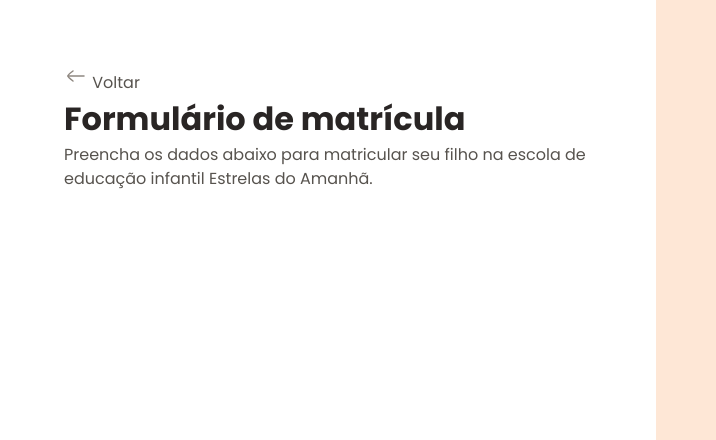
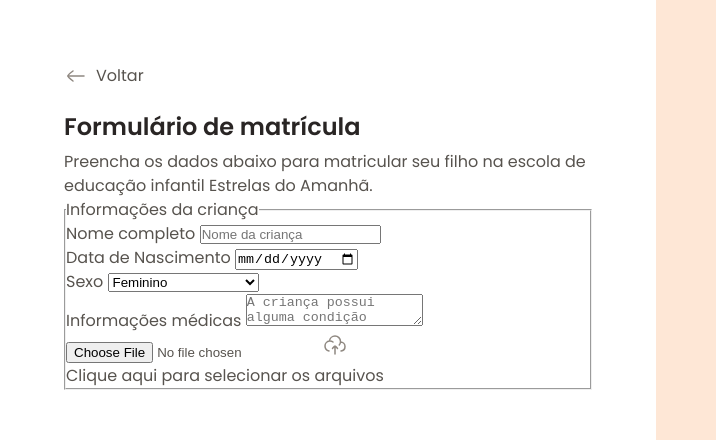
Before and after one commit to yasmine204/formulario-matricula, a plain HTML site: page index.html in a window 1280 px wide. Shown: the top 440 px of the page, 0-716 px from the left. Drawn offline with Linux system fonts and the light colour scheme; a web font is replaced by a local one.

Commit message:
starts the form section

```diff
--- a/index.html
+++ b/index.html
@@ -27,6 +27,54 @@
 						Preencha os dados abaixo para matricular seu filho na escola de
 						educação infantil Estrelas do Amanhã.
 					</p>
+
+					<form action="" method="post" enctype="multipart/form-data">
+						<fieldset class="child-info">
+							<legend>Informações da criança</legend>
+
+							<div class="input-wrapper">
+								<label for="fullname">Nome completo</label>
+								<input
+									name="fullname"
+									id="fullname"
+									type="text"
+									placeholder="Nome da criança"
+								/>
+							</div>
+
+							<div class="input-wrapper">
+								<label for="birth">Data de Nascimento</label>
+								<input name="birth" id="birth" type="date" lang="pt-BR" />
+							</div>
+
+							<div class="select-wrapper">
+								<label for="gender">Sexo</label>
+								<select name="gender" id="gender">
+									<option value="female">Feminino</option>
+									<option value="male">Masculino</option>
+									<option value="na">Prefiro não responder</option>
+								</select>
+							</div>
+
+							<div class="text-area-wrapper">
+								<label for="medical-info">Informações médicas</label>
+								<textarea
+									name="medical-info"
+									id="medical-info"
+									placeholder="A criança possui alguma condição médica que a escola deve estar ciente? (Se sim, especifique.)"
+								></textarea>
+							</div>
+
+							<div class="drop-area-wrapper">
+								<input type="file" name="birth-file" id="birth-file" />
+								<img
+									src="./assets/icons/cloud-upload.svg"
+									alt="Ícone de upload"
+								/>
+								<p>Clique aqui para selecionar os arquivos</p>
+							</div>
+						</fieldset>
+					</form>
 				</div>
 			</main>
 
--- a/styles/layout.css
+++ b/styles/layout.css
@@ -19,14 +19,14 @@ main {
 		margin-left: auto;
 	}
 
-	& back {
+	& .back {
 		display: flex;
 		align-items: center;
 		gap: 0.5rem;
 		margin-bottom: 1.5rem;
 	}
 
-	& back {
+	& h1 {
 		font: 600 1.5rem / 1.25 var(--font-family);
 		margin-bottom: 0.5rem;
 	}
```
